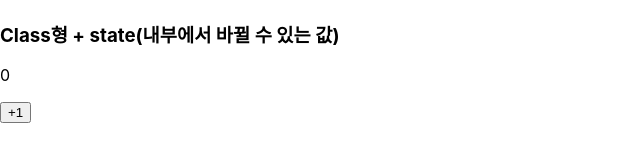
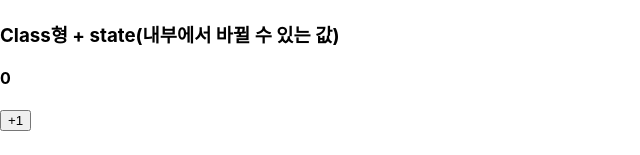
Before and after one commit to th0Kim/react-ezen, a React (Create React App) app in the folder hello-react/: page / in a window 1280 px wide. Shown: the part 272-427 px from the top of the page, without its empty margins (0-640 px from the left). Built offline with nearby package versions, Linux system fonts and the light colour scheme.

Commit message:
this 누구냠

```diff
--- a/hello-react/src/Counter_c.js
+++ b/hello-react/src/Counter_c.js
@@ -3,6 +3,7 @@ import React, { Component } from 'react';
 class Counter_c extends Component {
   constructor(props) {
     super(props);
+    // console.log(this)
     this.state = {
       number: 0,
     }
@@ -12,7 +13,7 @@ class Counter_c extends Component {
     const { number } = this.state;
     return (
       <div>
-        <p>{number}</p>
+        <h4>{number}</h4>
         <button onClick={() => {this.setState({ number: number + 1 });}}>
           +1
         </button>
```
